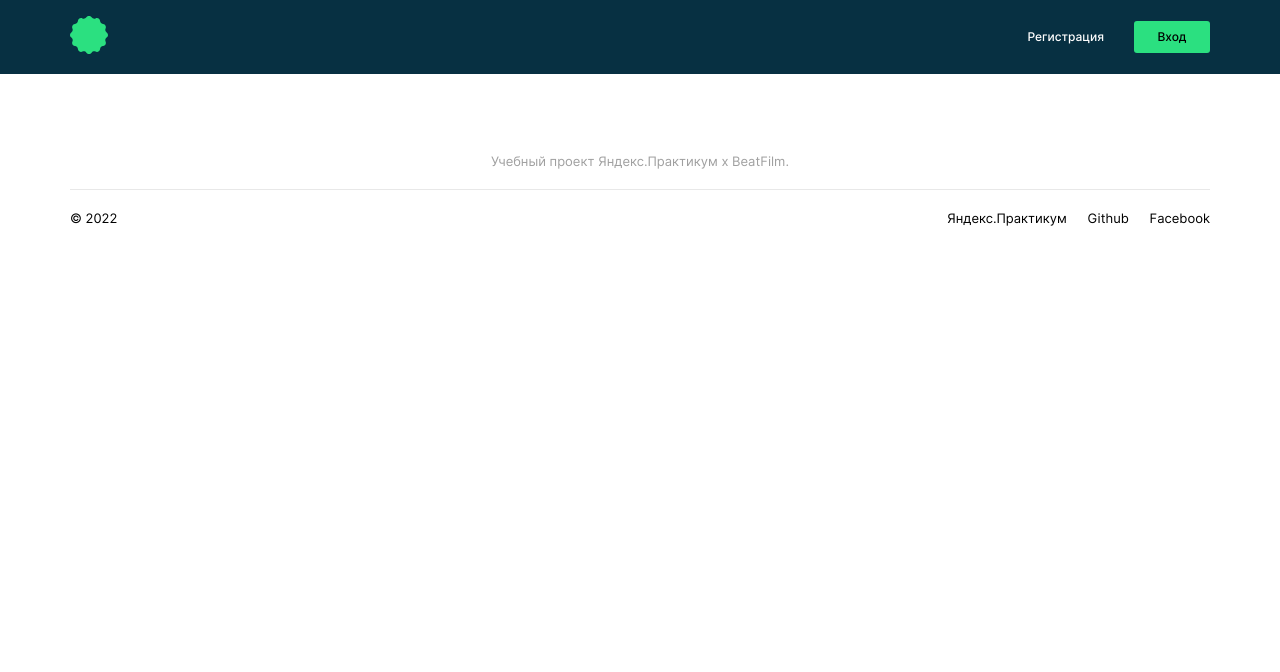
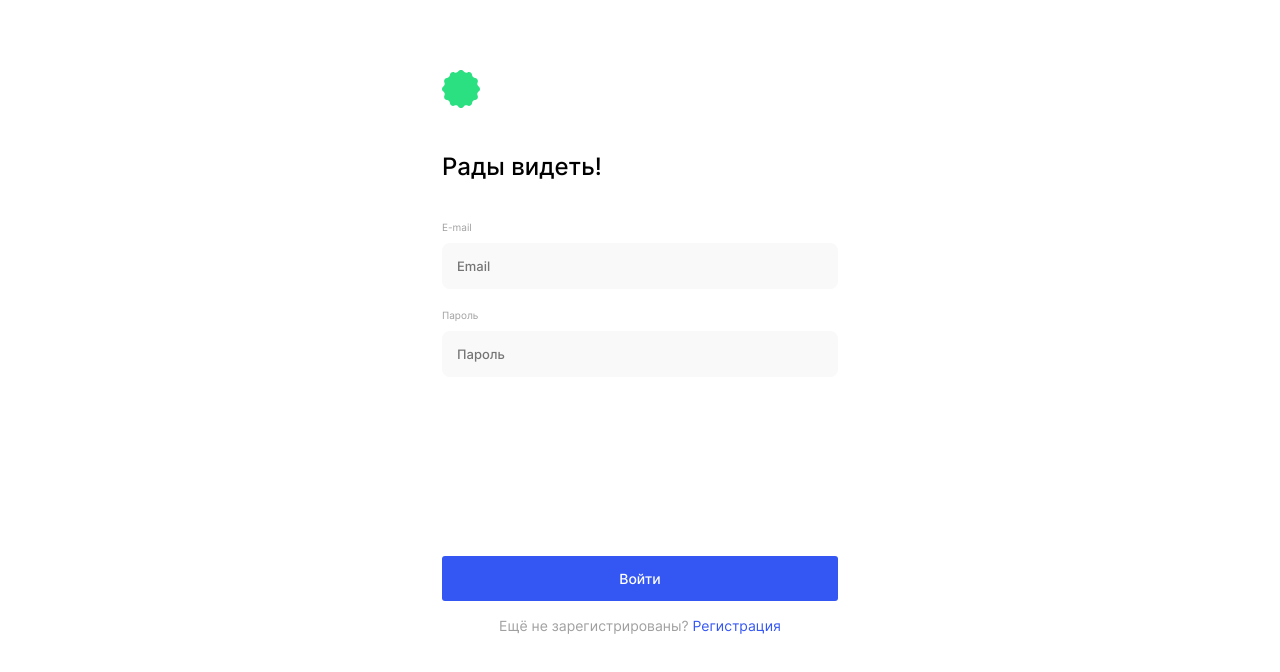
Before and after one commit to nite48/movies-explorer-frontend, a React (Create React App) app: page /signin in a window 1280 px wide. Shown: the top 672 px of the page. Built offline with nearby package versions, Linux system fonts and the light colour scheme.

Commit message:
Добавлено окно регистации и авторизации

```diff
--- a/package.json
+++ b/package.json
@@ -9,7 +9,7 @@
     "react": "^17.0.2",
     "react-dom": "^17.0.2",
     "react-scripts": "5.0.0",
-    "react-router-dom": "^6.0.2",
+    "react-router-dom": "^5.2.1",
     "web-vitals": "^2.1.4"
   },
   "scripts": {
--- a/src/components/App/App.js
+++ b/src/components/App/App.js
@@ -1,25 +1,30 @@
-import { CurrentUserContext } from '../../contexts/CurrentUserContext'
 import React from "react";
 import Header from '../Header/Header';
-import { Routes, Route } from 'react-router-dom';
+import { Switch, Route } from 'react-router-dom';
 import Main from '../Main/Main';
 import Footer from '../Footer/Footer';
+import Register from '../Register/Register';
+import Login from "../Login/Login";
 
 
 
 function App() {
-  const [currentUser, setCurrentUser] = React.useState({});
   return (
-    <CurrentUserContext.Provider value={currentUser}>
       <div className="page">
         <Header />
-        <Routes>
-          <Route exact path='/' element={<Main />}>
+        <Switch>
+          <Route exact path='/' >
+            <Main />
           </Route>
-        </Routes>
+          <Route path="/signup">
+            <Register/>
+          </Route>
+          <Route path="/signin">
+            <Login/>
+          </Route>
+        </Switch>
         <Footer/>
       </div>
-    </CurrentUserContext.Provider>
   );
 }
 
--- a/src/components/Footer/Footer.js
+++ b/src/components/Footer/Footer.js
@@ -1,10 +1,12 @@
 import React from "react";
 import { Link } from "react-router-dom";
+import { Route } from "react-router-dom/cjs/react-router-dom.min";
 
 import './Footer.css'
 
 function Footer() {
   return(
+    <Route exact path={['/']}>
       <footer className="footer">
         <h2 className="footer__title">Учебный проект Яндекс.Практикум х BeatFilm.</h2>
         <hr className="footer__line" />
@@ -17,6 +19,7 @@ function Footer() {
           </nav>
         </div>
       </footer>
+    </Route>
   )
 }
 
--- a/src/components/Header/Header.js
+++ b/src/components/Header/Header.js
@@ -1,11 +1,12 @@
 import React from "react";
-import { Link } from 'react-router-dom';
+import { Link, Route } from 'react-router-dom';
 import logoPath from '../../images/logo.svg';
 import './Header.css';
 
 function Header(){
   return(
     <>
+      <Route exact path='/'>
         <header className="header header_theme_dark">
           <Link to='/'><img src={logoPath} alt='Логотип' className="header__logo"/></Link>
           <div>
@@ -13,6 +14,7 @@ function Header(){
             <Link to='/signin' className="header__link"><button className="header__button">Вход</button></Link>
           </div>
         </header>
+      </Route>
     </>
   )
 }
--- /dev/null
+++ b/src/components/Login/Login.js
@@ -0,0 +1,28 @@
+import React from "react";
+import logoPath from '../../images/logo.svg';
+import { Link } from 'react-router-dom';
+
+function Login(){
+  return(
+    <section className="register">
+      <div className="register__content">
+        <Link to='/'><img src={logoPath} alt="Логотип BeaFilm" className="register__logo"/></Link>
+        <h2 className="register__title">Рады видеть!</h2>
+        <form className="register__container">
+          <div className="register__input-container">
+            <label htmlFor='useremail' className='register__label'>E-mail</label>
+            <input className="register__input" type="email" placeholder="Email"  required></input>
+          </div>
+          <div className="register__input-container">
+            <label htmlFor='userpassword' className='register__label'>Пароль</label>
+            <input className="register__input" type="password" placeholder="Пароль" required></input>
+          </div>
+          <span className='register__input-error register__input-error_invisible'>Что-то пошло не так...</span>
+        </form>
+        <button type="submit" className="register__button-submit register__button-submit-in">Войти</button>
+        <p className="register__info">Ещё не зарегистрированы? <Link to="/signup" className="register__redirect" >Регистрация</Link></p>
+      </div>
+    </section>
+  )
+}
+export default Login;
--- /dev/null
+++ b/src/components/Register/Register.css
@@ -0,0 +1,106 @@
+.register{
+  width: 100%;
+  padding: 70px 0;
+  box-sizing: border-box;
+}
+.register__content{
+  width: 396px;
+  margin: 0 auto;
+}
+.register__title{
+  font-family: 'Inter', 'Arial', sans-serif;
+  font-weight: 500;
+  font-size: 24px;
+  line-height: 29px;
+  color: #000;
+  margin: 40px 0;
+}
+.register__container{
+  height: 266px;
+
+}
+.register__input-container{
+  display: flex;
+  flex-direction: column;
+  border: none;
+  padding: 0;
+  margin: 0 0 20px;
+}
+.register__input-container:last-of-type{
+  margin-bottom: 10px;
+}
+
+.register__label{
+  font-family: 'Inter', 'Arial', sans-serif;
+  font-weight: 400;
+  font-size: 10px;
+  line-height: 12px;
+  margin: 0;
+  color: #A0A0A0;
+}
+.register__input{
+  width: 100%;
+  height: 46px;
+  border: none;
+  border-radius: 8px;
+  padding: 15px;
+  box-sizing: border-box;
+  margin: 10px 0 0;
+  outline: none;
+  font-family: 'Inter', 'Arial', sans-serif;
+  font-weight: 500;
+  font-size: 13px;
+  line-height: 16px;
+  background-color: #F9F9F9;
+  color: #000;
+}
+.register__input-error{
+  font-family: 'Inter', 'Arial', sans-serif;
+  font-weight: 500;
+  font-size: 10px;
+  line-height: 12px;
+  margin: 0;
+  color: #FF3055;
+}
+.register__input-error_invisible{
+  visibility: hidden;
+}
+.register__button-submit{
+  width: 100%;
+  height: 45px;
+  border: none;
+  border-radius: 3px;
+  font-family: 'Inter', 'Arial', sans-serif;
+  font-weight: 500;
+  font-size: 14px;
+  line-height: 17px;
+  color: #fff;
+  padding: 0;
+  background-color: #3456F3;
+  margin: 69px 0 16px;
+}
+
+
+.register__info{
+  width: 100%;
+  text-align: center;
+  font-family: 'Inter', 'Arial', sans-serif;
+  font-weight: 400;
+  font-size: 14px;
+  line-height: 17px;
+  margin: 0;
+  color: #A0A0A0;
+
+}
+.register__redirect{
+  font-family: 'Inter', 'Arial', sans-serif;
+  font-weight: 400;
+  font-size: 14px;
+  line-height: 17px;
+  text-decoration: none;
+  color: #3456F3;
+}
+.register__redirect:hover{
+  opacity: .7;
+  cursor: pointer;
+}
--- /dev/null
+++ b/src/components/Register/Register.js
@@ -0,0 +1,34 @@
+import React from "react";
+import logoPath from '../../images/logo.svg';
+import { Link } from 'react-router-dom';
+import './Register.css';
+
+function Register() {
+  return(
+    <section className="register">
+      <div className="register__content">
+        <Link to='/'><img src={logoPath} alt="Логотип BeaFilm" className="register__logo"/></Link>
+        <h2 className="register__title">Добро пожаловать !</h2>
+        <form className="register__container">
+          <div className="register__input-container">
+            <label htmlFor='username' className='register__label'>Имя</label>
+            <input className="register__input" type="text" placeholder="Имя"  required></input>
+          </div>
+          <div className="register__input-container">
+            <label htmlFor='useremail' className='register__label'>E-mail</label>
+            <input className="register__input" type="email" placeholder="Email"  required></input>
+          </div>
+          <div className="register__input-container">
+            <label htmlFor='useremail' className='register__label'>Пароль</label>
+            <input className="register__input" type="password" placeholder="Пароль" required></input>
+          </div>
+          <span className='register__input-error register__input-error_invisible'>Что-то пошло не так...</span>
+        </form>
+        <button type="submit" className="register__button-submit"> Зарегестрироваться</button>
+        <p className="register__info">Уже зарегестрированы? <Link to="/signin" className="register__redirect" >Войти</Link></p>
+      </div>
+    </section>
+  )
+}
+
+export default Register;
--- a/src/contexts/CurrentUserContext.js
+++ /dev/null
@@ -1,3 +0,0 @@
-import React from "react";
-
-export const CurrentUserContext = React.createContext();
```
Also changed, not shown: 1 other file (tests, documents, lock files or other folders). Lines whose indentation alone changed are shown as unchanged.
